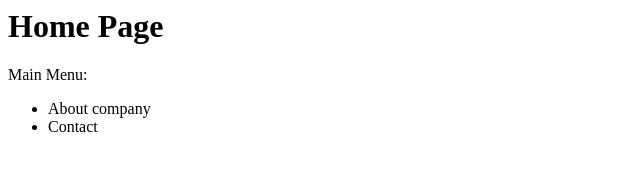
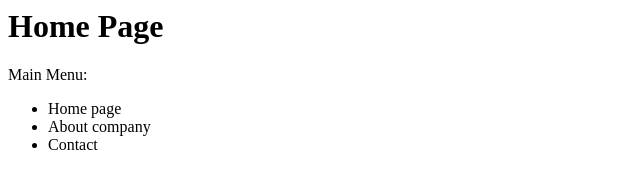
Before and after one commit to WPbit/homework, a plain HTML site: page index.html in a window 1280 px wide. Shown: the whole page, without its empty margins (0-640 px from the left). Drawn offline with Linux system fonts and the light colour scheme.

Commit message:
test commit

```diff
--- a/index.html
+++ b/index.html
@@ -3,6 +3,7 @@
 <p>Main Menu:</p>
 
 <ul>
+    <li>Home page</li>
     <li>About company</li>
     <li>Contact</li>
 </ul>
```
